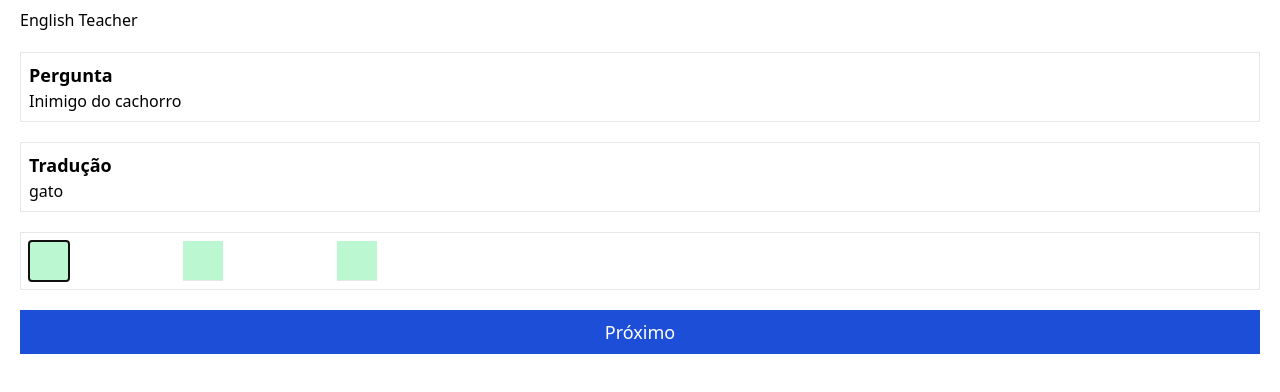
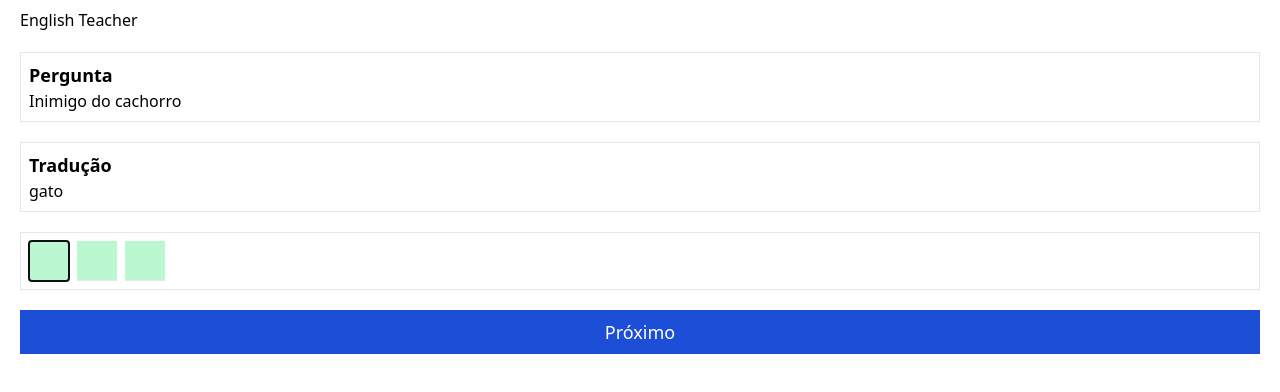
Before and after one commit to coffezilla/english-teacher, a React (Vite) app in the folder my-app/: page / in a window 1280 px wide. Shown: the top 392 px of the page. Built offline with nearby package versions, Linux system fonts and the light colour scheme.

Commit message:
added table better ui

```diff
--- a/my-app/src/components/MainPlayer.tsx
+++ b/my-app/src/components/MainPlayer.tsx
@@ -165,7 +165,7 @@ const MainPlayer = () => {
             )}
             {!isCorrect && (
               <div className="border w-full px-2 py-2">
-                <ul className="grid gap-2 grid-cols-8  ">
+                <ul className="grid gap-2 grid-cols-8 sm:grid-cols-12 md:flex md:flex-wrap  ">
                   {questionWord.english?.map((letter, i) => {
                     return (
                       <li className="" key={letter}>
```
